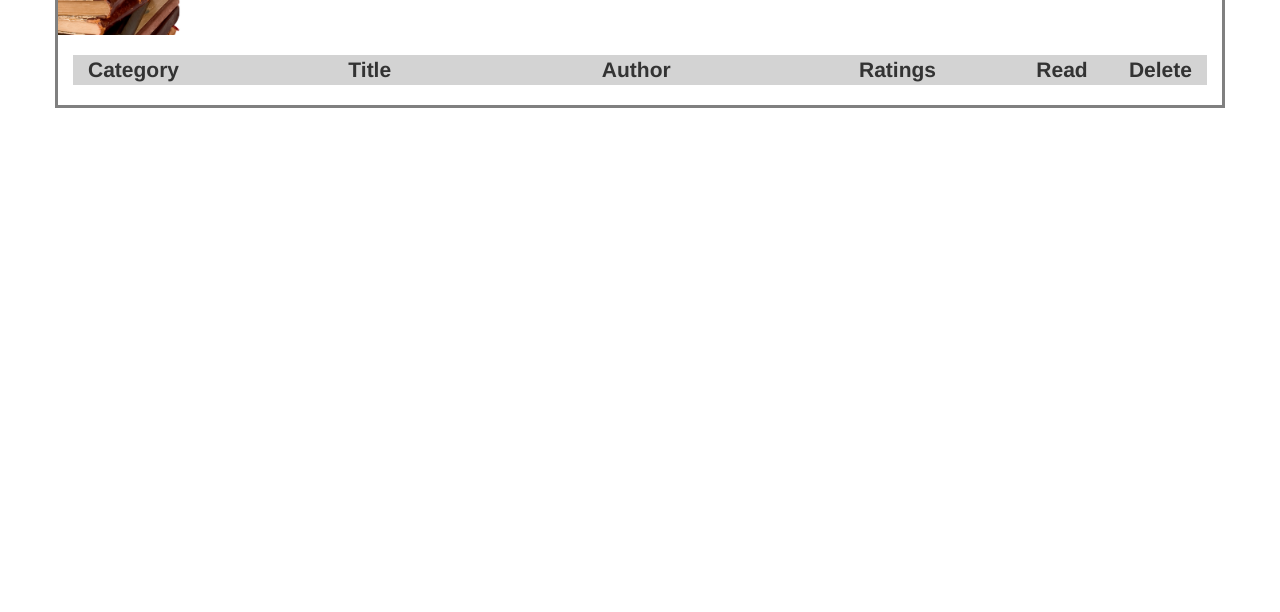
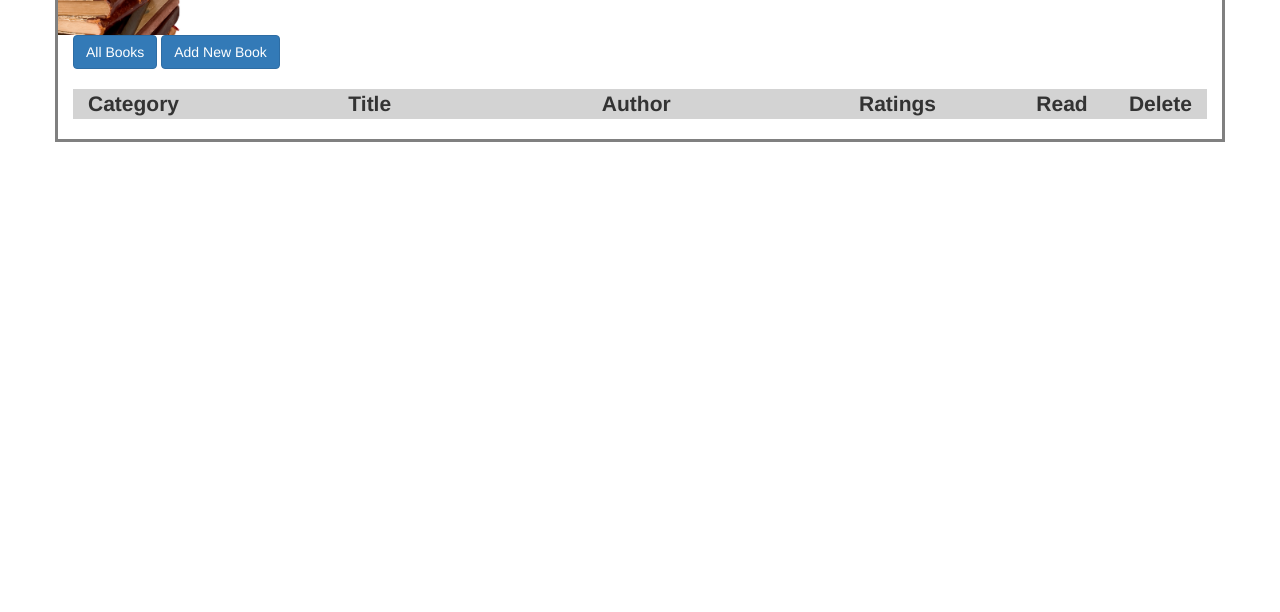
Before and after one commit to beck410/Library_App, a website: page app/index.html in a window 1280 px wide. Shown: the part 188-800 px from the top of the page. Drawn offline with nearby package versions, Linux system fonts and the light colour scheme; some packages are replaced by stand-ins of ours; files that its build step writes are made by us from their sources; no server answers.

Commit message:
added buttons for listing books and adding new book

```diff
--- a/app/index.html
+++ b/app/index.html
@@ -17,6 +17,10 @@
       <h1>Beck's Library</h1>
     </div>
   </div>
+  <div class="page-buttons">
+    <a class="btn btn-primary" href="/#/">All Books</a>
+    <a class="btn btn-primary" href="/#/new">Add New Book</a>
+  </div>
   <div class="page-main">
     <div ng-view></div>
   </div>
```
